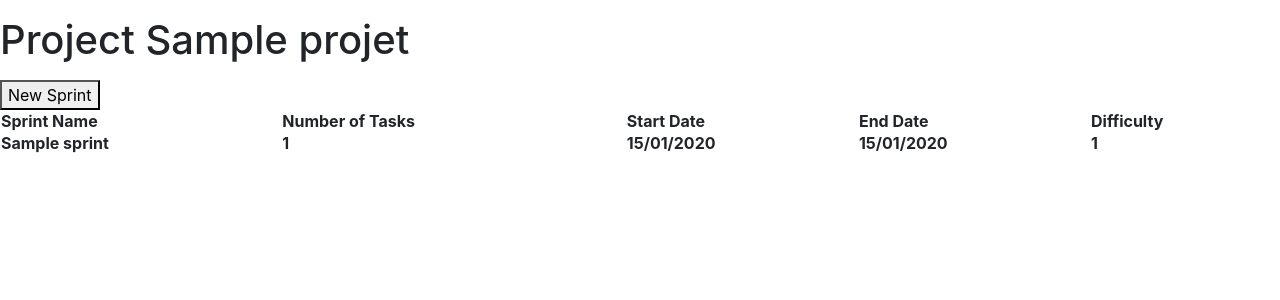
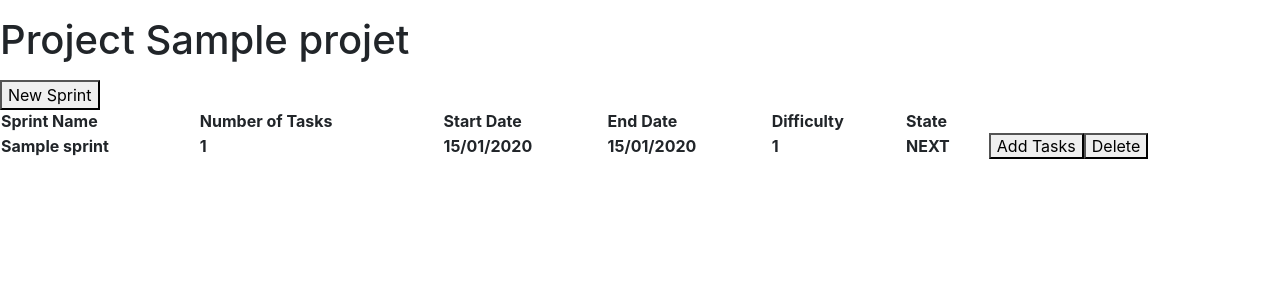
Before and after one commit to echoffee/haisau, a PHP site: page /sprintList.php?id=1 in a window 1280 px wide. Shown: the top 300 px of the page. Run offline with PHP 8.4, Linux system fonts and the light colour scheme; tables that the repository leaves empty hold one stand-in row (values such as "Sample post"); lists and menus that the app fills with data are empty.

Commit message:
Update Sprint Display page

```diff
--- a/src/sprintList.php
+++ b/src/sprintList.php
@@ -30,15 +30,22 @@ foreach($conn->query($query) as $row){
 			    <th>Start Date</th>
 			    <th>End Date</th>
 			    <th>Difficulty</th>
+			    <th>State</th>
 	    	</tr>
 
 	    	<?php
-				$query = "SELECT * FROM Sprint WHERE Sprint.idProjet = ". $projet['idProjet'];
+				$query = "SELECT * FROM Sprint WHERE Sprint.idProjet = ". $projet['idProjet'] ." ORDER BY Sprint.dateDebut";
 				foreach($conn->query($query) as $sprint){
+					$sprint['nbTasks'] = 0;
+					$sprint['difficulty'] = 0;
+					$sprint['state'] = "STATE";
+
+					if(strtotime($sprint['dateFin']) < time()) $sprint['state'] = "PREVIOUS";
+					else if(strtotime($sprint['dateDebut']) < time()) $sprint['state'] = "CURRENT";
+					else $sprint['state'] = "NEXT";
+
 					$sprint['dateDebut'] = date("d/m/Y", strtotime(substr($sprint['dateDebut'], 0, 10)));
 					$sprint['dateFin'] = date("d/m/Y", strtotime(substr($sprint['dateFin'], 0, 10)));
-					$sprint['nbTasks'] = 0;
-					$sprint['difficulty'] = 0;
 
 					$query = "SELECT cout FROM Tache JOIN Sprint ON Tache.idSprint = Sprint.idSprint WHERE Tache.idSprint = ".$sprint['idSprint'];
 					foreach($conn->query($query) as $task){
@@ -46,7 +53,11 @@ foreach($conn->query($query) as $row){
 						$sprint['difficulty'] = $sprint['difficulty'] + $task['cout'];
 					}
 
-					echo "<tr><th>".$sprint['nom']."</th><th>".$sprint['nbTasks']."</th><th>".$sprint['dateDebut']."</th><th>".$sprint['dateFin']."</th><th>".$sprint['difficulty']."</th></tr>";
+					echo "<tr><th>".$sprint['nom']."</th><th>".$sprint['nbTasks']."</th><th>".$sprint['dateDebut']."</th><th>".$sprint['dateFin']."</th><th>".$sprint['difficulty']."</th><th>".$sprint['state']."</th><th><button type='button' id='create-sprint-btn '";
+
+					if($sprint['state'] == "PREVIOUS") echo "disabled";
+
+					echo ">Add Tasks</button><button type='button' id='create-sprint-btn'>Delete</button></th></tr>";
 				}
 			?>
 
```
